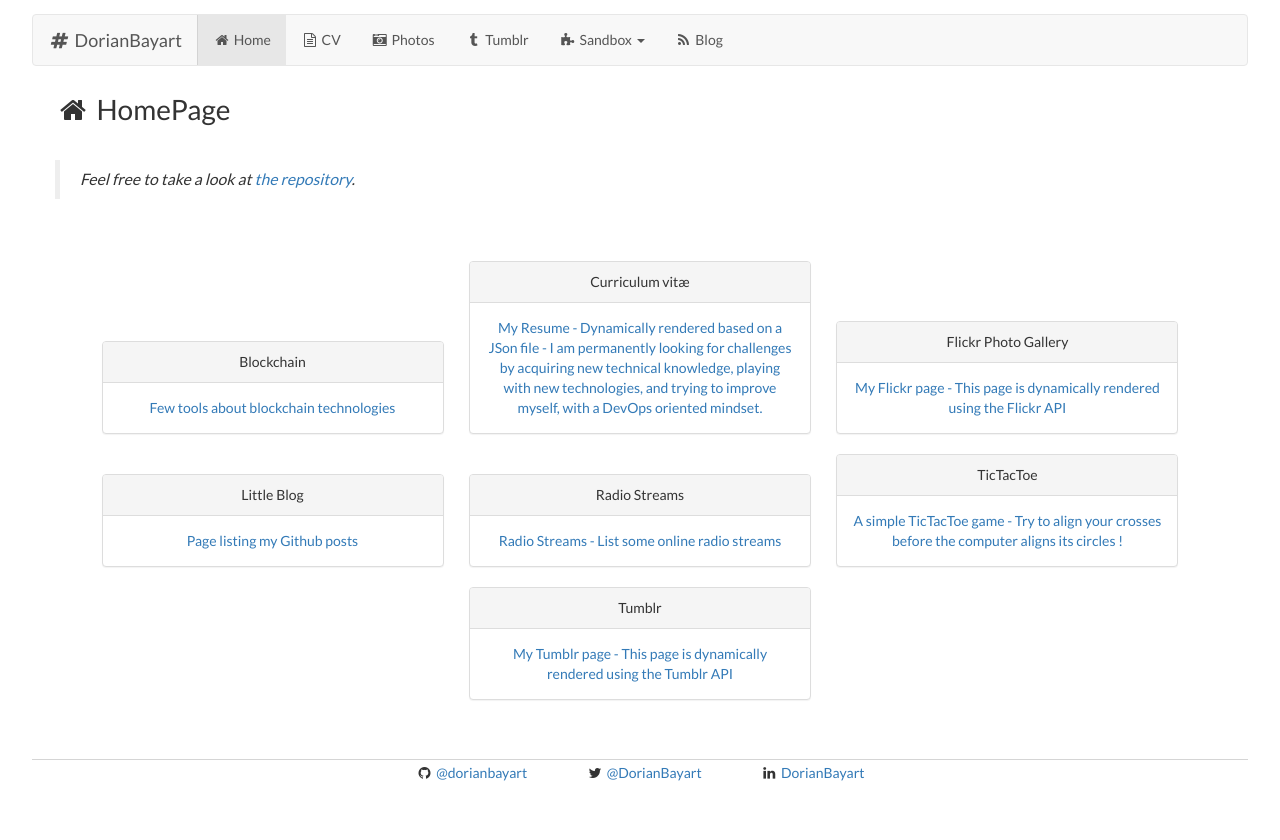
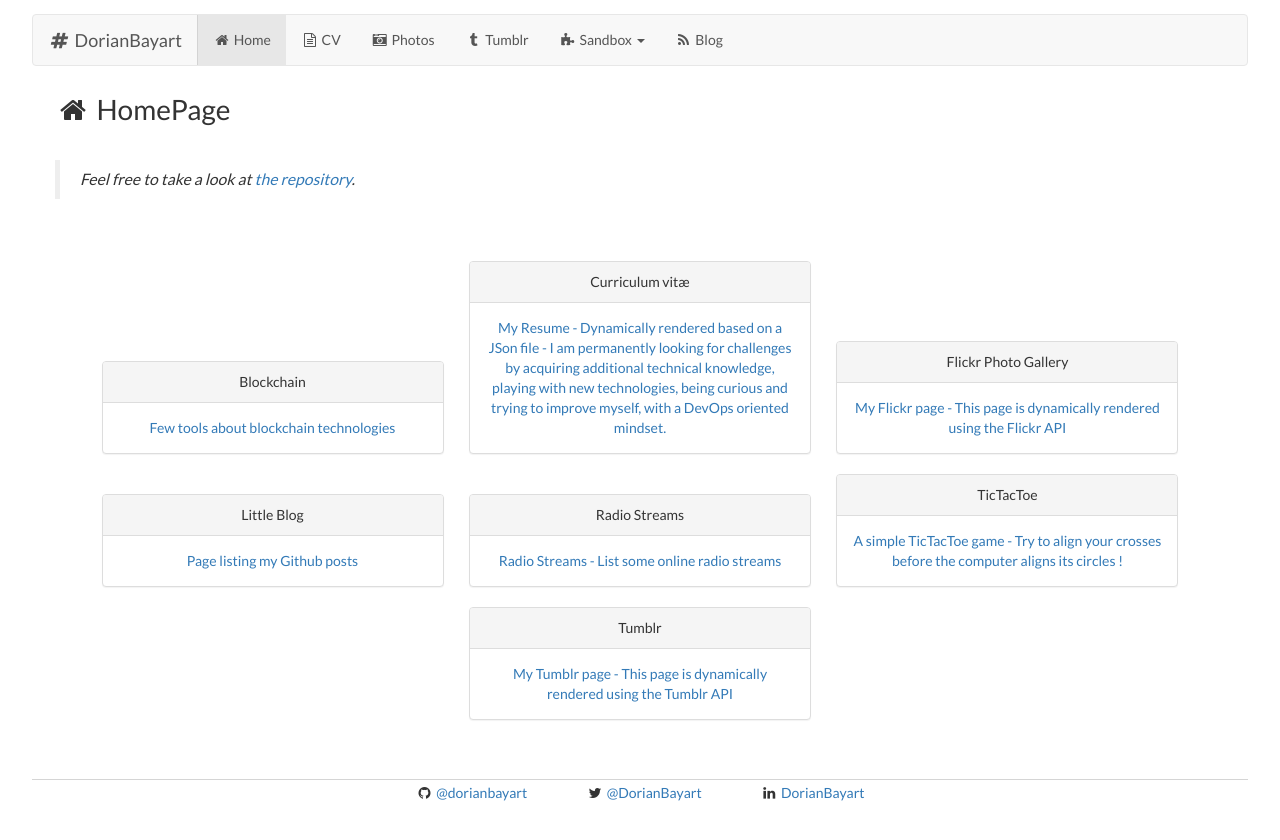
Before and after one commit to dorianbayart/dorianbayart.github.io, a Jekyll site: the page built from index.md, in a window 1280 px wide. Shown: the top 840 px of the page. Built offline with Jekyll 4.4.1, drawn with Linux system fonts in a browser that asks for light colours.

Commit message:
Little rework on the bio

```diff
--- a/cv/cv_dbayart.json
+++ b/cv/cv_dbayart.json
@@ -6,7 +6,7 @@
 		"picture": "",
 		"email": "dorian.bayart@gmail.com",
 		"website": "https://dorianbayart.github.io",
-		"summary": "I am permanently looking for challenges by acquiring additional technical knowledge, being curious and playing with new technologies, trying to improve myself, with a DevOps oriented mindset.",
+		"summary": "I am permanently looking for challenges by acquiring additional technical knowledge, playing with new technologies, being curious and trying to improve myself, with a DevOps oriented mindset.",
 		"location": {
 			"address": "",
 			"postalCode": "",
--- a/cv/index.html
+++ b/cv/index.html
@@ -1,7 +1,7 @@
 ---
 layout: default
 title: Curriculum vitæ
-description: My Resume - Dynamically rendered based on a JSon file - I am permanently looking for challenges by acquiring new technical knowledge, playing with new technologies, and trying to improve myself, with a DevOps oriented mindset.
+description: My Resume - Dynamically rendered based on a JSon file - I am permanently looking for challenges by acquiring additional technical knowledge, playing with new technologies, being curious and trying to improve myself, with a DevOps oriented mindset.
 lang: en-US
 ---
 
```
